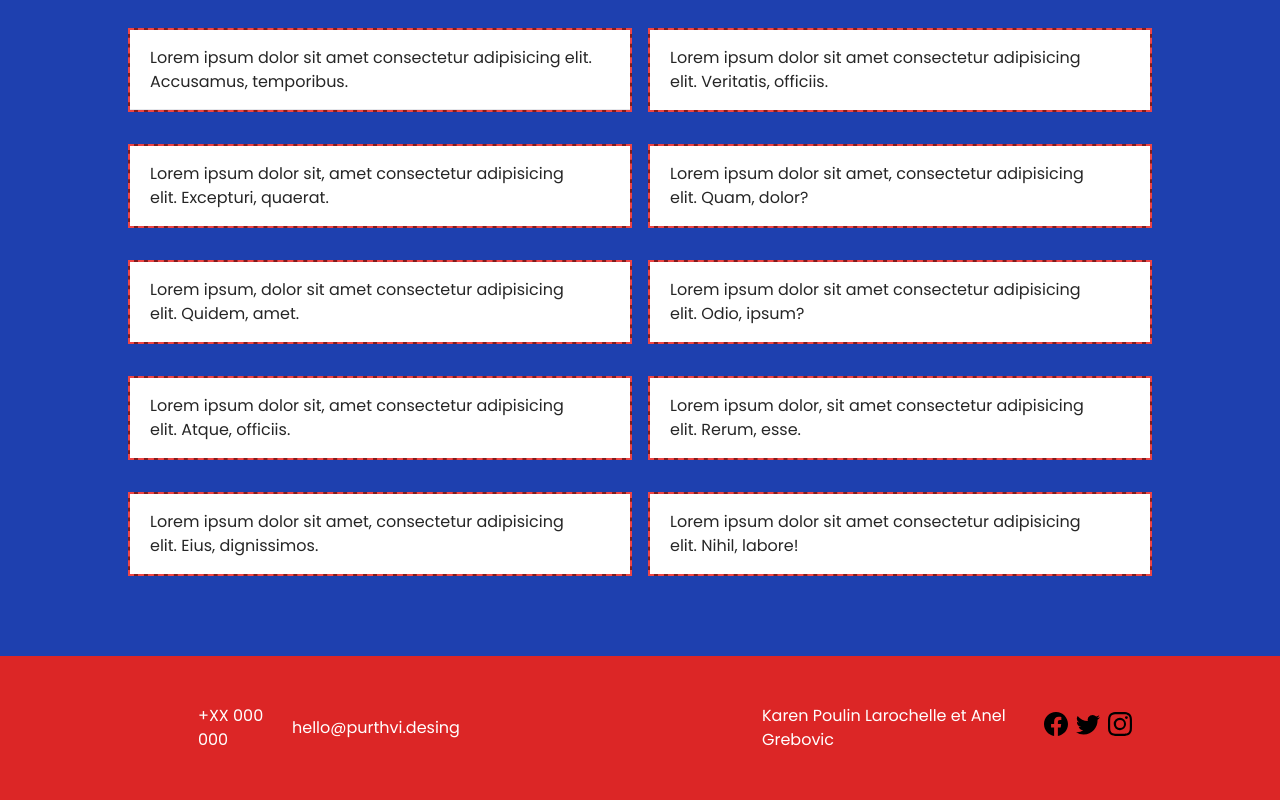
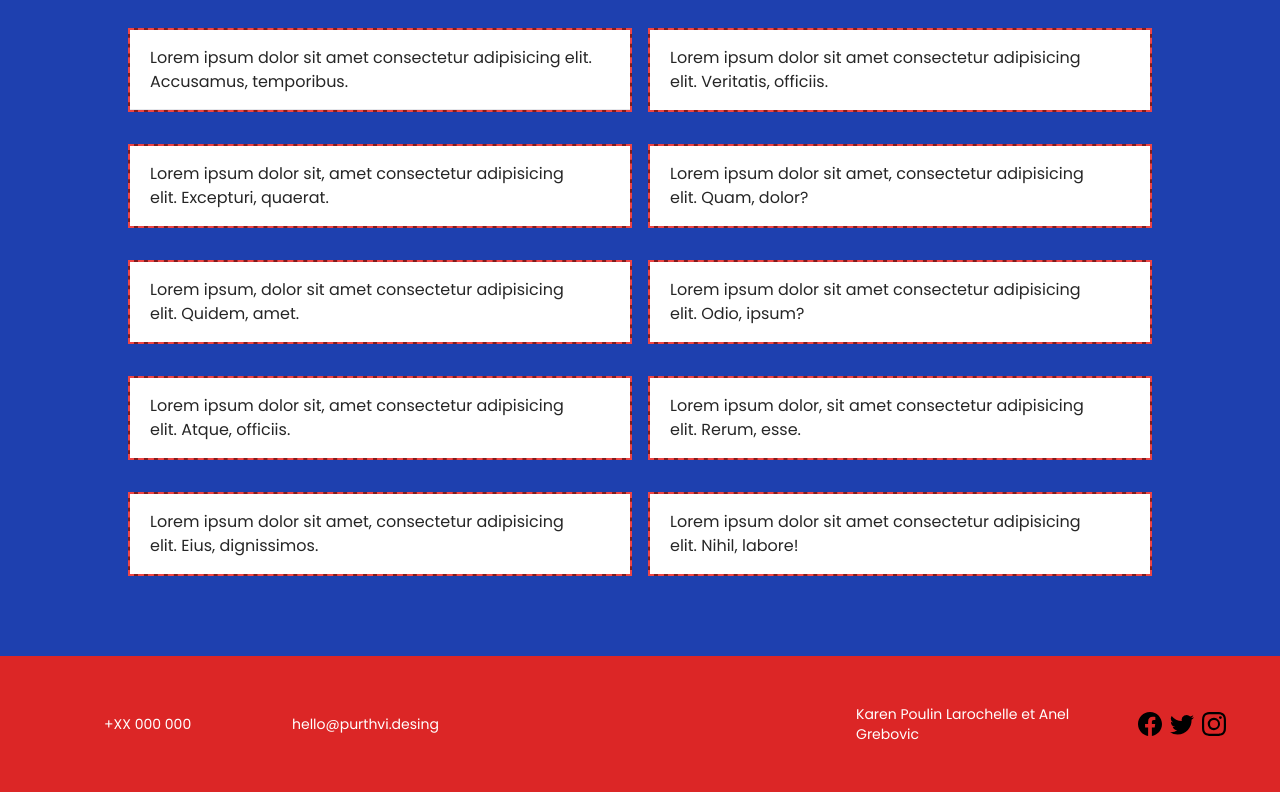
Before and after one commit to KarenPoulin/Siteweb-Tailwind-Super-Mario-Bros-Movie, a website: page tournage.html in a window 1280 px wide. Shown: the part 1894-2694 px from the top of the page. Drawn offline with nearby package versions, Linux system fonts and the light colour scheme.

Commit message:
Update tournage.html

```diff
--- a/tournage.html
+++ b/tournage.html
@@ -512,20 +512,20 @@
 
     <footer class="bg-red-600  container-fluid grid grid-cols-1 h-full p-12 md:items-center xl:px-16 ">
 
-        <div class="sm:grid grid-cols-12 md:grid grid-cols-12 lg:grid grid-cols-12 grid-rows-1 gap-4 ml-10 ">
-            <div class="col-start-2 col-end-3 flex items-center  ">
+        <div class="sm:grid grid-cols-12 md:grid grid-cols-12 lg:grid grid-cols-12 grid-rows-1 gap-4 ml-10  text-sm">
+            <div class="col-start-1 col-end-3 flex items-center  ">
                 <p>+XX 000 000</p>
             </div>
             <div class="col-start-3 flex items-center">
                 <p>hello@purthvi.desing</p>
             </div>
-            <div class="col-span-3 col-start-8 flex items-center">
+            <div class="col-span-3 col-start-9 col-end-12 flex items-center">
                 <p>
                     Karen Poulin Larochelle et Anel Grebovic
                 </p>
             </div>
 
-            <div class="col-start-11">
+            <div class="col-start-12">
 
                 <div class="flex flex-row">
                     <a href="https://www.facebook.com/" target="_blank">
```
